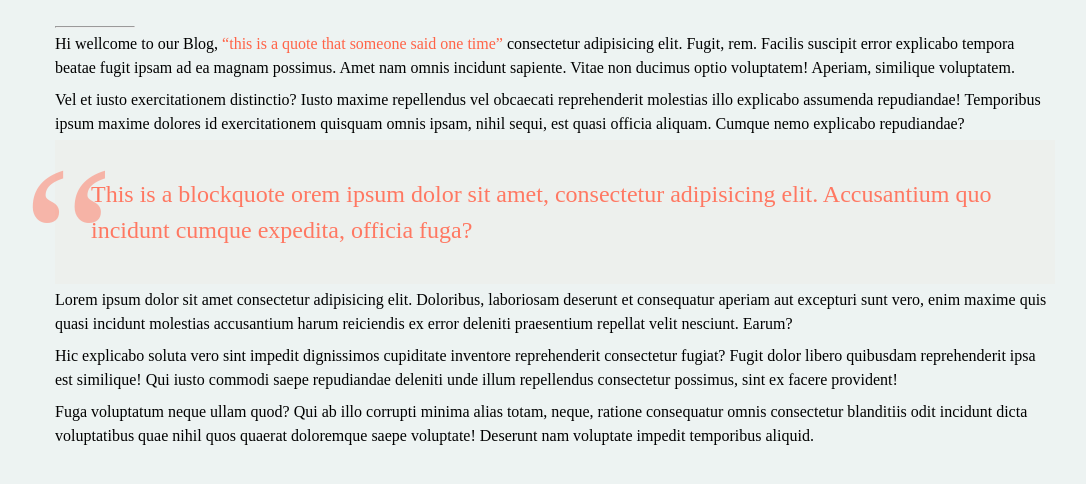
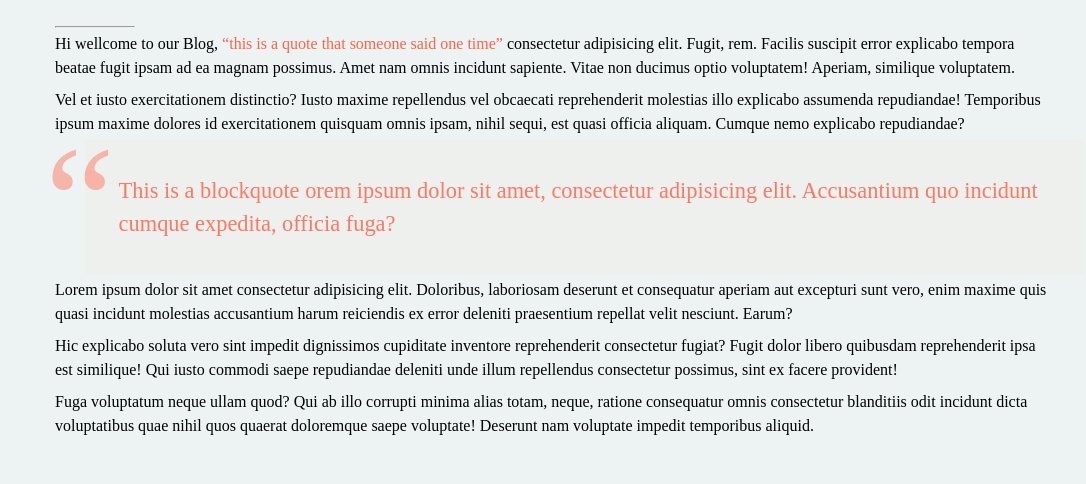
Before and after one commit to ullaskunder3/nav-mobile-responsive, a plain HTML site: page index.html in a window 1280 px wide. Shown: the part 56-540 px from the top of the page, without its empty margins (85-1171 px from the left). Drawn offline with Linux system fonts and the light colour scheme.

Commit message:
test in pull request
changes in some font-size on line 138
changes in spaceing from left on line 133

```diff
--- a/style.css
+++ b/style.css
@@ -28,7 +28,7 @@ header{
 }
 
 header::after{
-    content: '';
+    content:'';
     clear: both;
     display: block;
 }
@@ -124,19 +124,20 @@ q{
     color: tomato;
 }
 blockquote{
-    font-size: 1.5em;
+    font-size: 1.4em;
     position: relative;
     padding: 1.5em;
     background-color: #ece0d834;
     color: #FF7862;
     z-index: -1;
+    left: 30px;
 }
 blockquote::before {
     content: open-quote;
     position: absolute;
-    font-size: 8.5em;
+    font-size: 7em;
     opacity: 0.5;
-    left: -2rem;
+    left: -2.5rem;
     top: -3.5rem;
 }
 .main-para{
```
